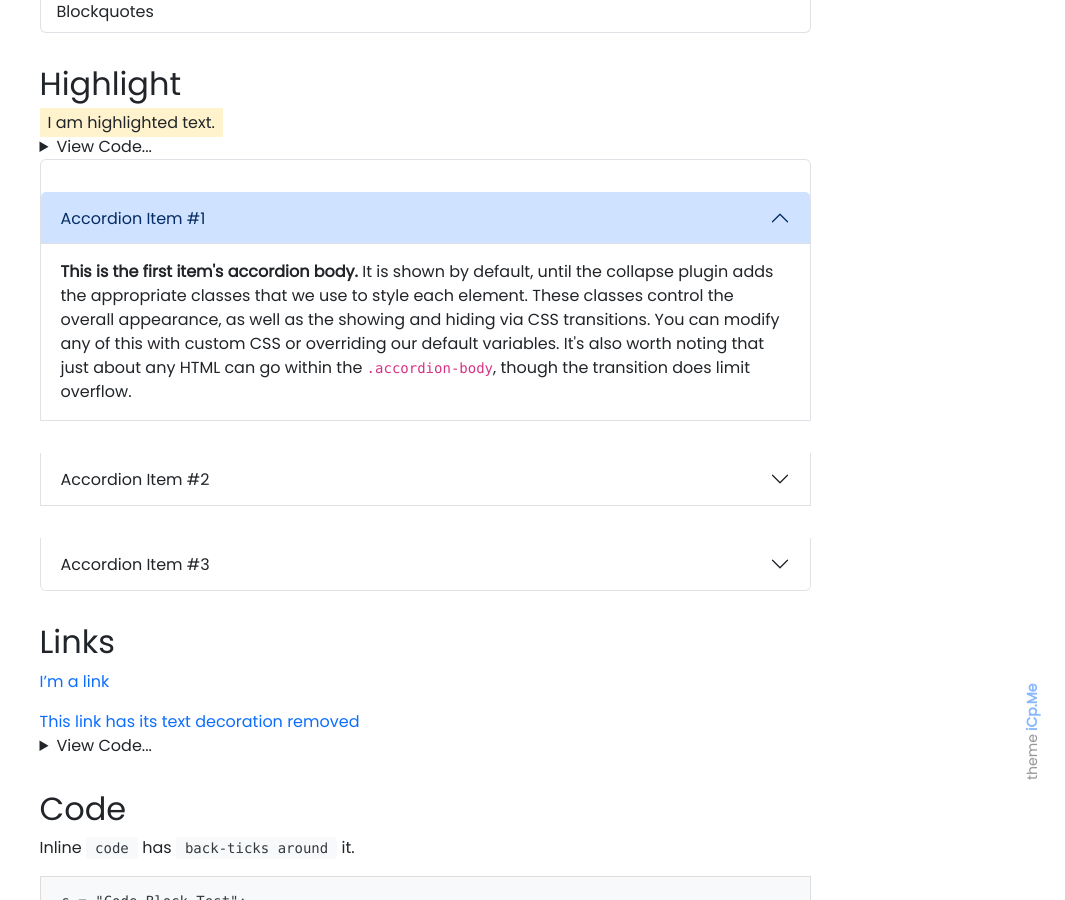
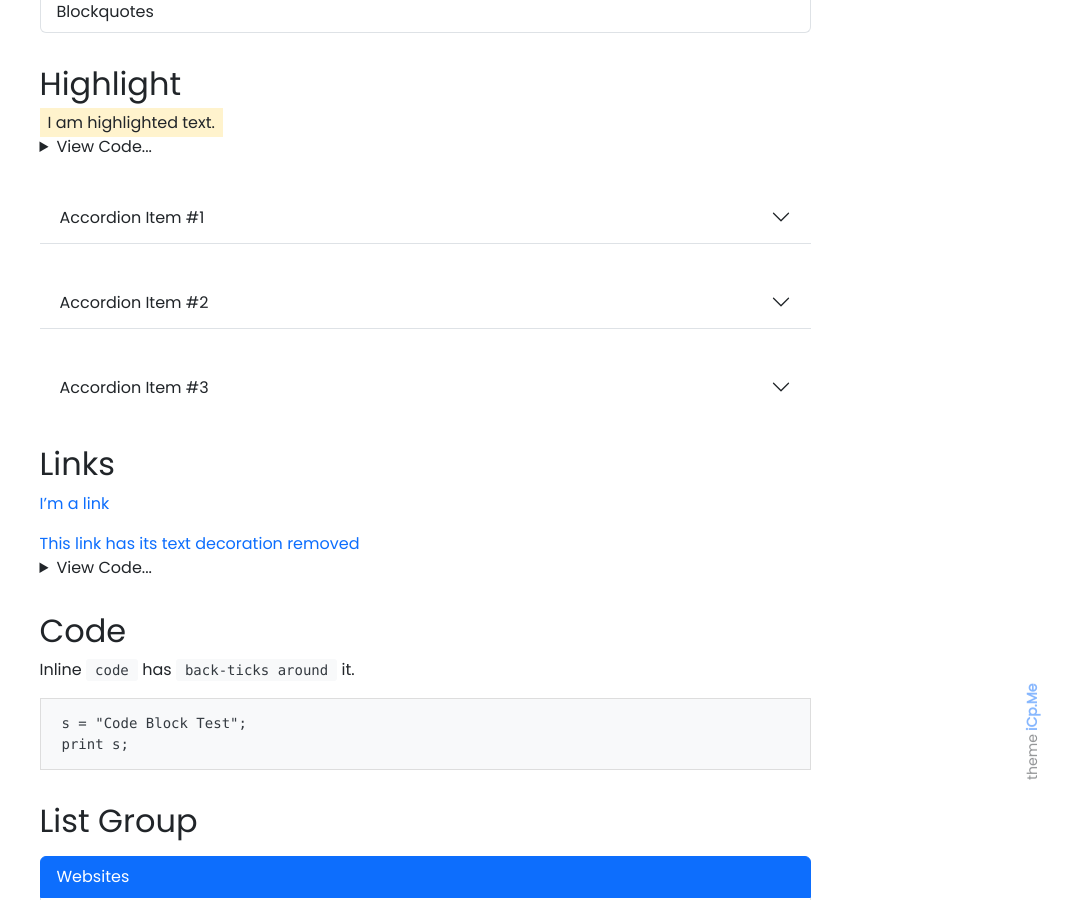
Before and after one commit to WorkSpacesPro/icp, a Jekyll site: the page built from pages/docs.md, in a window 1280 px wide and 900 px high, scrolled down 680 px. Shown: the whole window, without its empty margins (215-1280 px from the left). Built offline with Jekyll 4.4.1, drawn with Linux system fonts in a browser that asks for light colours; emoji names are drawn with the system emoji font.

Commit message:
Update docs.md

```diff
--- a/pages/docs.md
+++ b/pages/docs.md
@@ -34,41 +34,35 @@ Hi I am **{{ site.author.name }}** :wave:,<br>
 </details>
 
  <!-- 下拉链接 -->
- <div class="accordion" id="accordionExample">
+<div class="accordion accordion-flush" id="accordionFlushExample">
   <div class="accordion-item">
-    <h2 class="accordion-header" id="headingOne">
-      <button class="accordion-button" type="button" data-bs-toggle="collapse" data-bs-target="#collapseOne" aria-expanded="true" aria-controls="collapseOne">
+    <h2 class="accordion-header" id="flush-headingOne">
+      <button class="accordion-button collapsed" type="button" data-bs-toggle="collapse" data-bs-target="#flush-collapseOne" aria-expanded="false" aria-controls="flush-collapseOne">
         Accordion Item #1
       </button>
     </h2>
-    <div id="collapseOne" class="accordion-collapse collapse show" aria-labelledby="headingOne" data-bs-parent="#accordionExample">
-      <div class="accordion-body">
-        <strong>This is the first item's accordion body.</strong> It is shown by default, until the collapse plugin adds the appropriate classes that we use to style each element. These classes control the overall appearance, as well as the showing and hiding via CSS transitions. You can modify any of this with custom CSS or overriding our default variables. It's also worth noting that just about any HTML can go within the <code>.accordion-body</code>, though the transition does limit overflow.
-      </div>
+    <div id="flush-collapseOne" class="accordion-collapse collapse" aria-labelledby="flush-headingOne" data-bs-parent="#accordionFlushExample">
+      <div class="accordion-body">Placeholder content for this accordion, which is intended to demonstrate the <code>.accordion-flush</code> class. This is the first item's accordion body.</div>
     </div>
   </div>
   <div class="accordion-item">
-    <h2 class="accordion-header" id="headingTwo">
-      <button class="accordion-button collapsed" type="button" data-bs-toggle="collapse" data-bs-target="#collapseTwo" aria-expanded="false" aria-controls="collapseTwo">
+    <h2 class="accordion-header" id="flush-headingTwo">
+      <button class="accordion-button collapsed" type="button" data-bs-toggle="collapse" data-bs-target="#flush-collapseTwo" aria-expanded="false" aria-controls="flush-collapseTwo">
         Accordion Item #2
       </button>
     </h2>
-    <div id="collapseTwo" class="accordion-collapse collapse" aria-labelledby="headingTwo" data-bs-parent="#accordionExample">
-      <div class="accordion-body">
-        <strong>This is the second item's accordion body.</strong> It is hidden by default, until the collapse plugin adds the appropriate classes that we use to style each element. These classes control the overall appearance, as well as the showing and hiding via CSS transitions. You can modify any of this with custom CSS or overriding our default variables. It's also worth noting that just about any HTML can go within the <code>.accordion-body</code>, though the transition does limit overflow.
-      </div>
+    <div id="flush-collapseTwo" class="accordion-collapse collapse" aria-labelledby="flush-headingTwo" data-bs-parent="#accordionFlushExample">
+      <div class="accordion-body">Placeholder content for this accordion, which is intended to demonstrate the <code>.accordion-flush</code> class. This is the second item's accordion body. Let's imagine this being filled with some actual content.</div>
     </div>
   </div>
   <div class="accordion-item">
-    <h2 class="accordion-header" id="headingThree">
-      <button class="accordion-button collapsed" type="button" data-bs-toggle="collapse" data-bs-target="#collapseThree" aria-expanded="false" aria-controls="collapseThree">
+    <h2 class="accordion-header" id="flush-headingThree">
+      <button class="accordion-button collapsed" type="button" data-bs-toggle="collapse" data-bs-target="#flush-collapseThree" aria-expanded="false" aria-controls="flush-collapseThree">
         Accordion Item #3
       </button>
     </h2>
-    <div id="collapseThree" class="accordion-collapse collapse" aria-labelledby="headingThree" data-bs-parent="#accordionExample">
-      <div class="accordion-body">
-        <strong>This is the third item's accordion body.</strong> It is hidden by default, until the collapse plugin adds the appropriate classes that we use to style each element. These classes control the overall appearance, as well as the showing and hiding via CSS transitions. You can modify any of this with custom CSS or overriding our default variables. It's also worth noting that just about any HTML can go within the <code>.accordion-body</code>, though the transition does limit overflow.
-      </div>
+    <div id="flush-collapseThree" class="accordion-collapse collapse" aria-labelledby="flush-headingThree" data-bs-parent="#accordionFlushExample">
+      <div class="accordion-body">Placeholder content for this accordion, which is intended to demonstrate the <code>.accordion-flush</code> class. This is the third item's accordion body. Nothing more exciting happening here in terms of content, but just filling up the space to make it look, at least at first glance, a bit more representative of how this would look in a real-world application.</div>
     </div>
   </div>
 </div>
```
